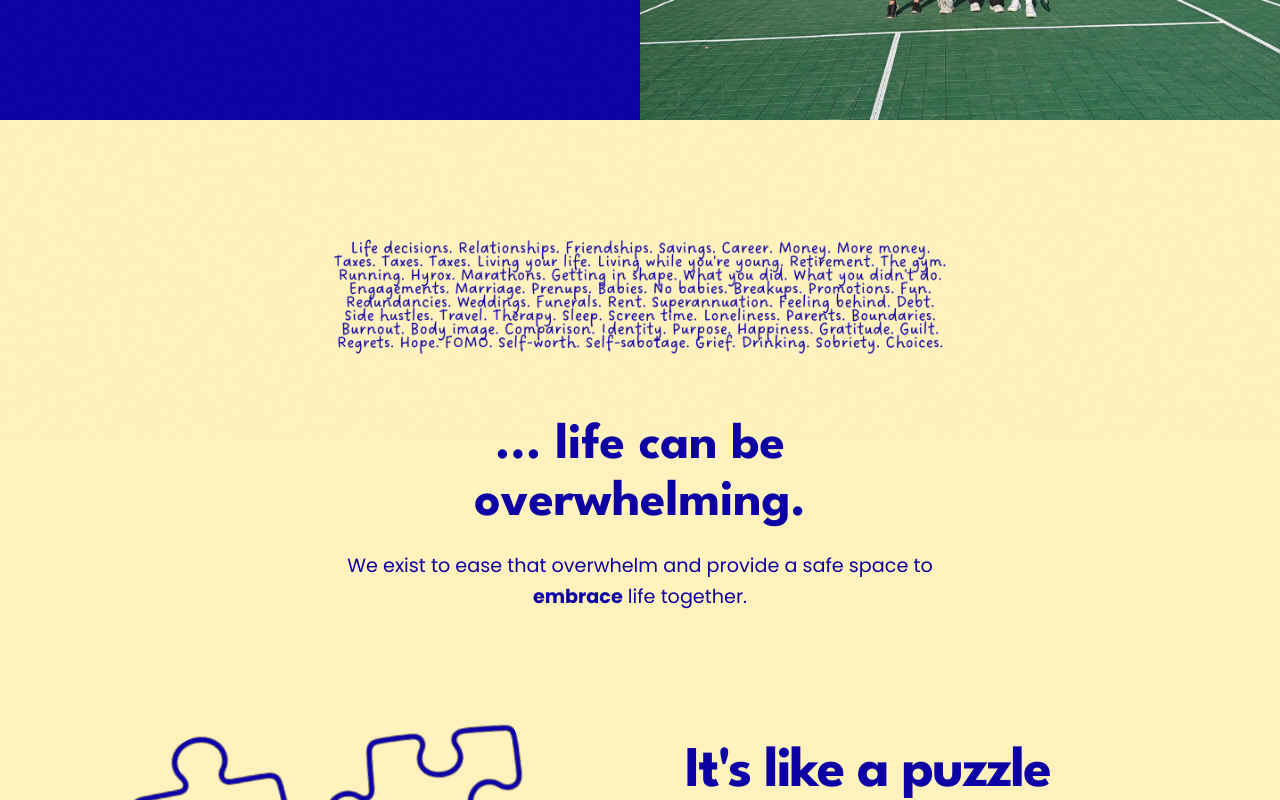
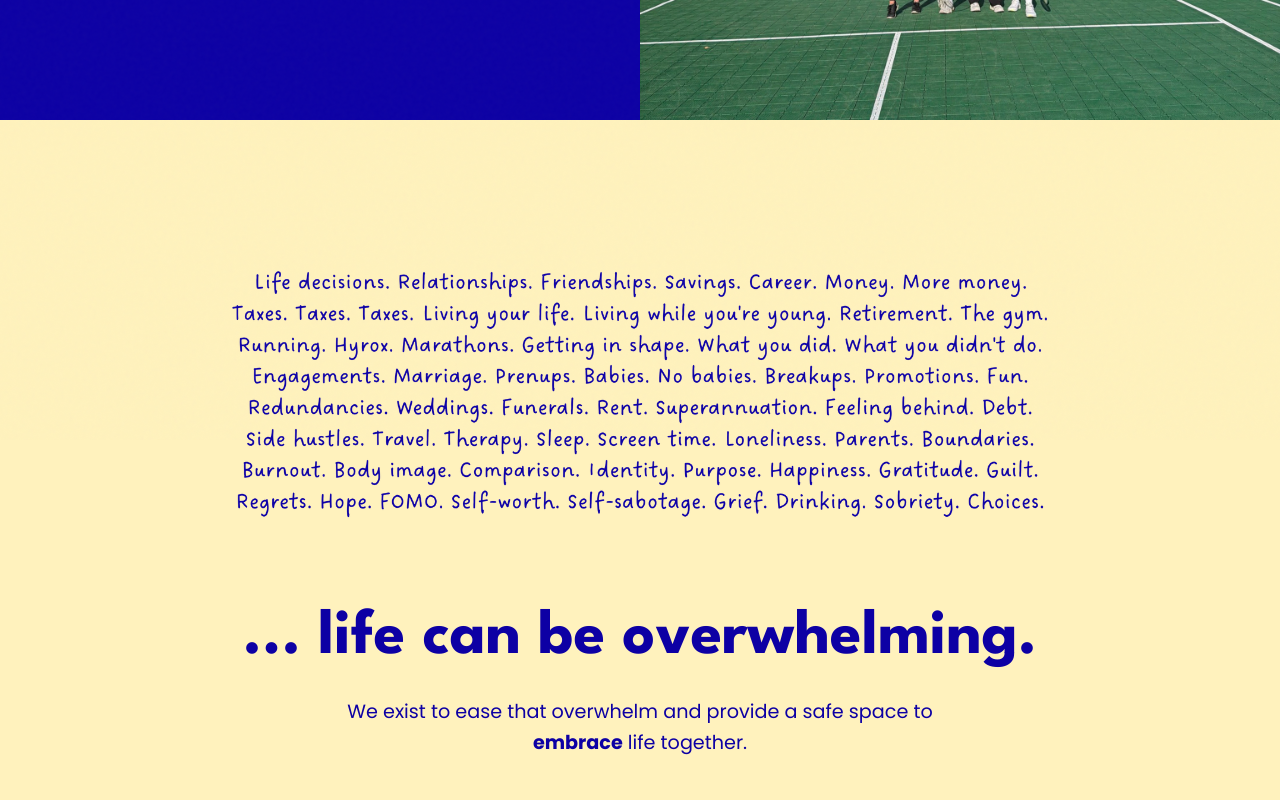
Before and after one commit to courtney-pixel/embrace-website, a React (Vite) app: page /about in a window 1280 px wide. Shown: the part 360-1160 px from the top of the page. Built offline with nearby package versions, Linux system fonts and the light colour scheme; a web font is replaced by a local one.

Commit message:
Widen overwhelm section and increase breathing room

```diff
--- a/src/index.css
+++ b/src/index.css
@@ -1076,14 +1076,14 @@ body::before {
 
 .overwhelm-section {
   background: var(--off-white);
-  padding: clamp(4rem, 8vw, 7rem) 0 clamp(3rem, 5vw, 5rem);
+  padding: clamp(5rem, 10vw, 9rem) 0 clamp(4rem, 7vw, 7rem);
   text-align: center;
 }
 
 .overwhelm-section__inner {
-  max-width: 720px;
+  max-width: 960px;
   margin: 0 auto;
-  padding: 0 clamp(1.25rem, 5vw, 3rem);
+  padding: 0 clamp(1.25rem, 5vw, 5rem);
 }
 
 .overwhelm-lines {
@@ -1091,10 +1091,10 @@ body::before {
 }
 
 .overwhelm-heading {
-  margin-top: 3rem;
+  margin-top: 4rem;
   font-family: 'League Spartan', sans-serif;
   font-weight: 700;
-  font-size: clamp(2rem, 4vw, 3.5rem);
+  font-size: clamp(2.4rem, 5vw, 4rem);
   color: var(--blue);
   line-height: 1.1;
 }
@@ -1105,7 +1105,10 @@ body::before {
   font-size: clamp(1rem, 1.5vw, 1.25rem);
   color: var(--blue);
   line-height: 1.6;
-  margin-top: 1.25rem;
+  margin-top: 1.5rem;
+  max-width: 52ch;
+  margin-left: auto;
+  margin-right: auto;
 }
 
 @media (max-width: 768px) {
```
